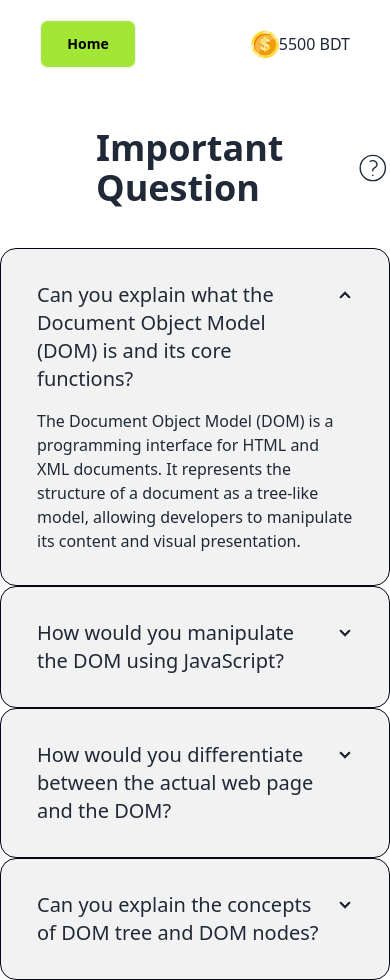
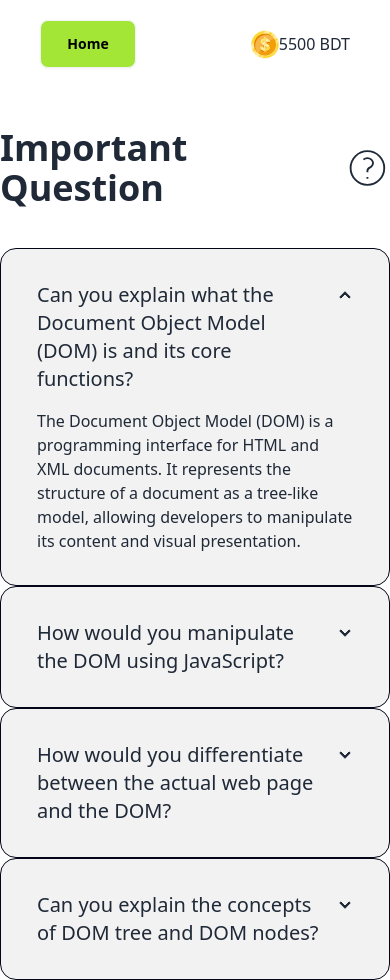
Before and after one commit to Samiha-hash/Assignment-5, a plain HTML site: page blog.html in a window 390 px wide. Drawn offline with nearby package versions, Linux system fonts and the light colour scheme.

Commit message:
issue solve

```diff
--- a/blog.html
+++ b/blog.html
@@ -35,7 +35,7 @@
   <!-- end nav -->
 
   <!-- FAQ -->
-   <h1 class="font-extrabold text-4xl py-10 ml-24 flex gap-2">Important Question<svg class="w-12" xmlns="http://www.w3.org/2000/svg" fill="none" viewBox="0 0 24 24" strokeWidth={1.5} stroke="currentColor" className="size-6 ">
+   <h1 class="font-extrabold text-4xl py-10 md:ml-24 flex gap-2">Important Question<svg class="w-12" xmlns="http://www.w3.org/2000/svg" fill="none" viewBox="0 0 24 24" strokeWidth={1.5} stroke="currentColor" className="size-6 ">
     <path strokeLinecap="round" strokeLinejoin="round" d="M9.879 7.519c1.171-1.025 3.071-1.025 4.242 0 1.172 1.025 1.172 2.687 0 3.712-.203.179-.43.326-.67.442-.745.361-1.45.999-1.45 1.827v.75M21 12a9 9 0 1 1-18 0 9 9 0 0 1 18 0Zm-9 5.25h.008v.008H12v-.008Z" />
   </svg></h1>
   <!-- ques 1 -->
```
